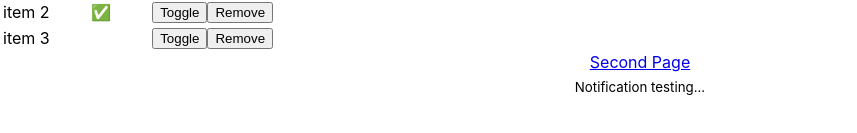
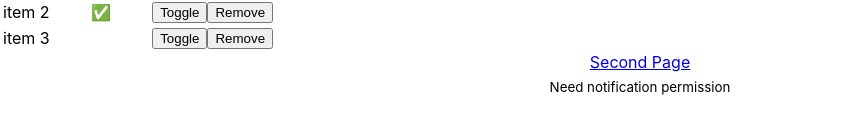
Before and after one commit to eashigaev/react-firebase-v9-app, a React (Create React App) app: page / in a window 1280 px wide. Shown: the part 247-380 px from the top of the page, without its empty margins (0-857 px from the left). Built offline with nearby package versions, Linux system fonts and the light colour scheme; no server answers.

Commit message:
Notifications refactoring

```diff
--- a/src/components/Notify.tsx
+++ b/src/components/Notify.tsx
@@ -1,16 +1,47 @@
-import {onMessage} from "firebase/messaging";
-import React from "react";
+import {getToken, onMessage} from "firebase/messaging";
+import {useEffect, useState} from "react";
 import {messaging} from '../providers/firebase';
+
+// TODO: Fix error
+// FirebaseError: Messaging: A problem occurred while unsubscribing the user from FCM:
+// Requested entity was not found. (messaging/token-unsubscribe-failed). (messaging/token-unsubscribe-failed).
 
 const Notify = () => {
 
-    onMessage(messaging, (payload) => {
-        console.log('Received message', payload);
-    });
+    const [currentToken, setCurrentToken] = useState('');
+
+    const vapidKey = "BCSW6XguEeO0QzGo8myF-B3meQgErWJQFAsUT6HPheMwj1uZ1QAeLEB90g7txUAeTCUEEl7Hmf3YSSd9pxJXXok";
+
+    const onGetTokenSuccess = (currentToken: string) => {
+        if (currentToken) { // Send the token to your server and update the UI if necessary
+            console.log('The registration token is available.', currentToken);
+            setCurrentToken(currentToken);
+        } else { // Show permission request UI
+            console.log('No registration token available. Request permission to generate one.');
+        }
+    };
+    const onGetTokenError = (err: string) => {
+        console.log('An error occurred while retrieving token. ', err);
+    };
+
+    useEffect(() => {
+        getToken(messaging, {vapidKey})
+            .then(onGetTokenSuccess)
+            .catch(onGetTokenError);
+    }, []);
+
+    useEffect(() => {
+        onMessage(messaging, (payload) => {
+            console.log('Received message', payload);
+        });
+    }, []);
 
     return (
         <>
-            <sub>Notification testing...</sub>
+            <sub>
+                {currentToken && 'Notification permission OK'}
+                {!currentToken && 'Need notification permission'}
+            </sub>
         </>
     );
 }
--- a/src/providers/firebase.ts
+++ b/src/providers/firebase.ts
@@ -1,7 +1,7 @@
 import {initializeApp} from 'firebase/app';
 import {collection, doc, getFirestore} from 'firebase/firestore';
 import {getAuth, GoogleAuthProvider} from "firebase/auth";
-import {getMessaging, getToken} from "firebase/messaging";
+import {getMessaging} from "firebase/messaging";
 
 const firebaseConfig = {
     apiKey: "AIzaSyB41q3d6nBKp7YuvJ_CuAK2ji7oNAJ-7K4",
@@ -17,19 +17,7 @@ const app = initializeApp(firebaseConfig);
 const auth = getAuth();
 const googleProvider = new GoogleAuthProvider();
 
-const vapidKey = 'BCSW6XguEeO0QzGo8myF-B3meQgErWJQFAsUT6HPheMwj1uZ1QAeLEB90g7txUAeTCUEEl7Hmf3YSSd9pxJXXok';
 const messaging = getMessaging(app);
-getToken(messaging, {vapidKey})
-    .then((currentToken: string) => {
-        if (currentToken) { // Send the token to your server and update the UI if necessary
-            console.log('The registration token is available.', currentToken);
-        } else { // Show permission request UI
-            console.log('No registration token available. Request permission to generate one.');
-        }
-    })
-    .catch((err) => {
-        console.log('An error occurred while retrieving token. ', err);
-    });
 
 const db = getFirestore(app);
 const todosCol = collection(db, 'todo');
```
